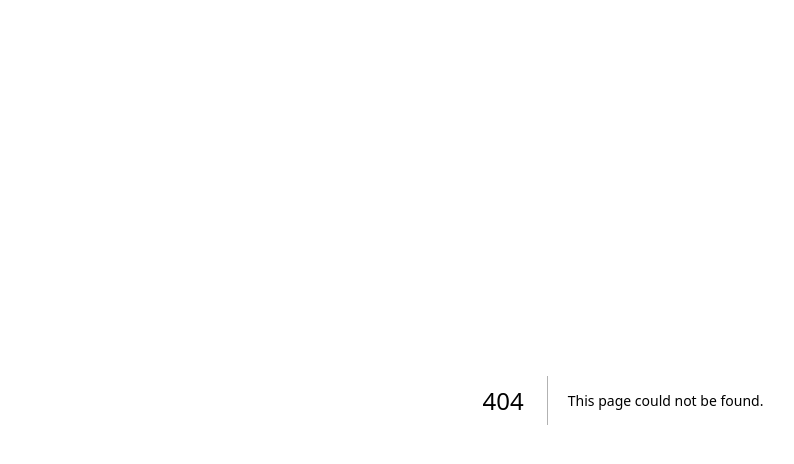
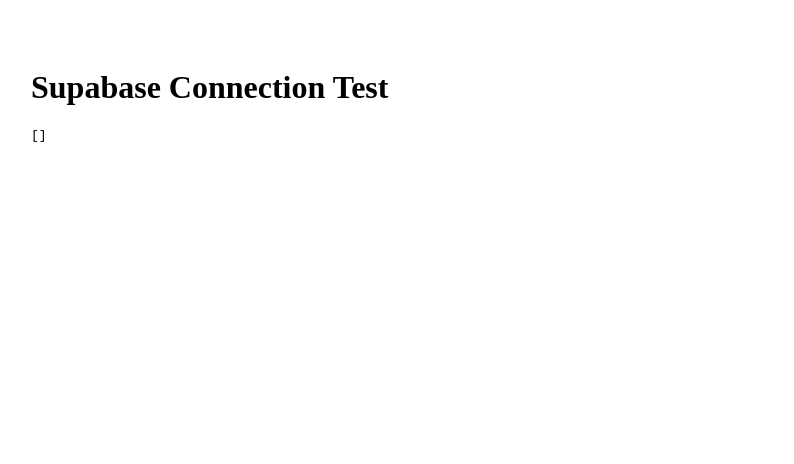
Before and after one commit to kkoly10/couranr-os, a Next.js app: page /test-supabase in a window 1280 px wide. Before the commit this address had no page. Shown: the top 464 px of the page, without its empty margins (17-811 px from the left). Built offline with nearby package versions, Linux system fonts and the light colour scheme; no server answers; the database is empty.

Commit message:
Create page.tsx

```diff
--- /dev/null
+++ b/app/test-supabase/page.tsx
@@ -0,0 +1,22 @@
+import { supabase } from "@/lib/supabaseClient";
+
+export default async function TestSupabase() {
+  const { data, error } = await supabase
+    .from("health_check")
+    .select("*")
+    .limit(1);
+
+  return (
+    <main style={{ padding: 40 }}>
+      <h1>Supabase Connection Test</h1>
+
+      {error ? (
+        <pre style={{ color: "red" }}>
+          {JSON.stringify(error, null, 2)}
+        </pre>
+      ) : (
+        <pre>{JSON.stringify(data, null, 2)}</pre>
+      )}
+    </main>
+  );
+}
```
